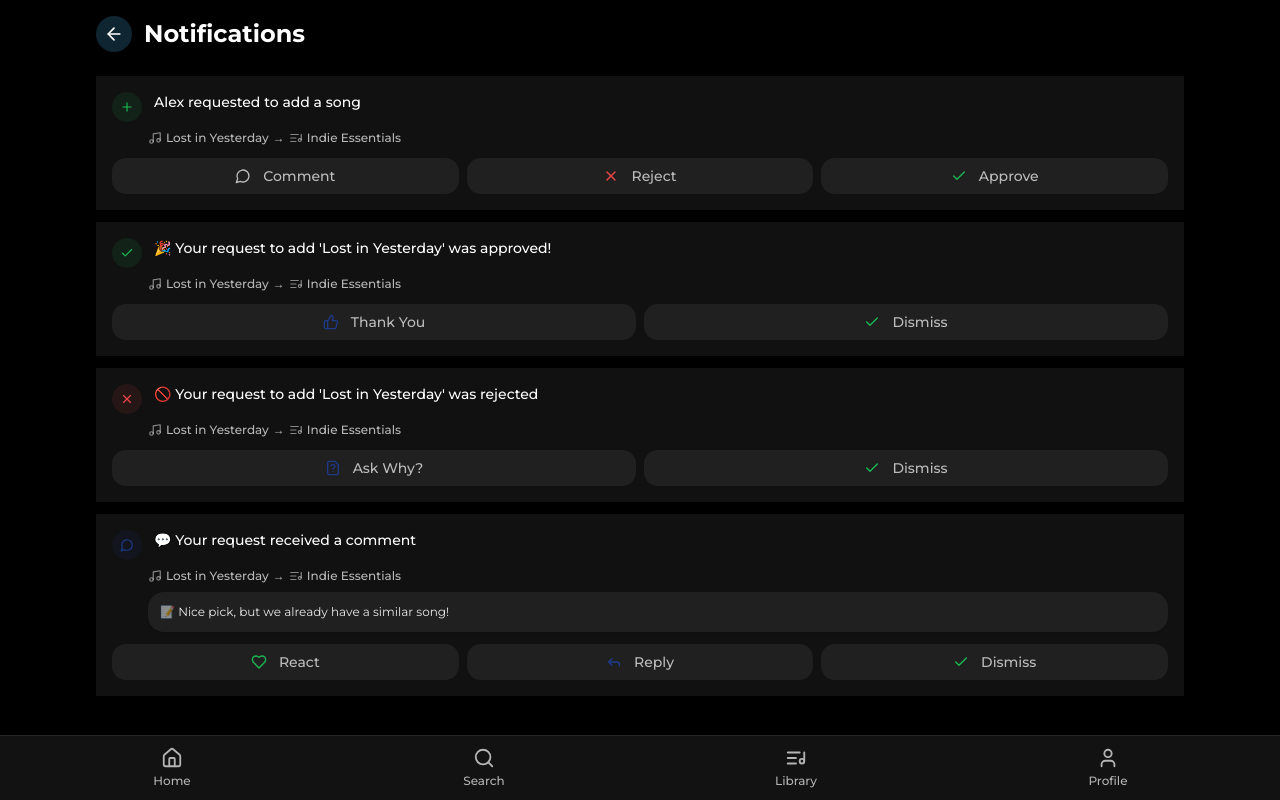
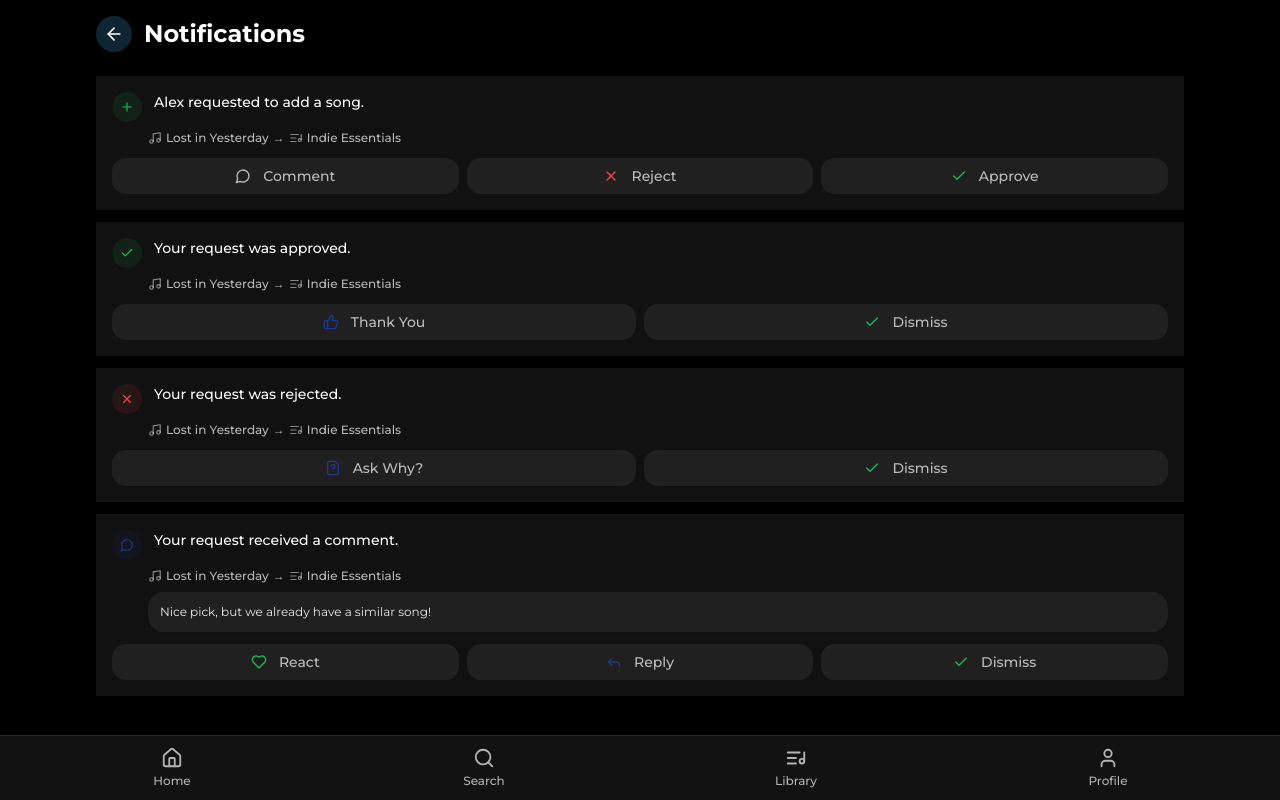
Before and after one commit to junaiddodhia/vibeflow, a React (Vite) app: page /notifications in a window 1280 px wide. Built offline with nearby package versions, Linux system fonts and the light colour scheme.

Commit message:
Update notification messages
- Removed emojis from notification messages.
- Updated notification titles to use full sentences.

```diff
--- a/src/components/ui/NotificationCard.tsx
+++ b/src/components/ui/NotificationCard.tsx
@@ -1,3 +1,4 @@
+
 import React, { useState } from 'react';
 import { MessageCircle, Plus, Check, X, Music, ListMusic, Heart, Reply, ThumbsUp, FileQuestion } from 'lucide-react';
 import { cn } from '@/lib/utils';
@@ -56,7 +57,7 @@ const NotificationCard: React.FC<NotificationCardProps> = ({
       case 'request':
         return {
           icon: Plus,
-          title: `${username} requested to add a song`,
+          title: `${username} requested to add a song.`,
           iconColor: 'text-spotify-green',
           bgColor: 'bg-spotify-green/10',
           emoji: ''
@@ -64,26 +65,26 @@ const NotificationCard: React.FC<NotificationCardProps> = ({
       case 'approval':
         return {
           icon: Check,
-          title: `Your request to add '${songTitle}' was approved!`,
+          title: `Your request was approved.`,
           iconColor: 'text-spotify-green',
           bgColor: 'bg-spotify-green/10',
-          emoji: '🎉'
+          emoji: ''
         };
       case 'rejection':
         return {
           icon: X,
-          title: `Your request to add '${songTitle}' was rejected`,
+          title: `Your request was rejected.`,
           iconColor: 'text-destructive',
           bgColor: 'bg-destructive/10',
-          emoji: '🚫'
+          emoji: ''
         };
       case 'comment':
         return {
           icon: MessageCircle,
-          title: `Your request received a comment`,
+          title: `Your request received a comment.`,
           iconColor: 'text-spotify-blue',
           bgColor: 'bg-spotify-blue/10',
-          emoji: '💬'
+          emoji: ''
         };
     }
   };
@@ -322,7 +323,7 @@ const NotificationCard: React.FC<NotificationCardProps> = ({
 
         <div className="flex-1 min-w-0">
           <p className="text-sm font-medium text-white truncate">
-            {config.emoji} {config.title}
+            {config.title}
           </p>
         </div>
       </div>
@@ -339,7 +340,7 @@ const NotificationCard: React.FC<NotificationCardProps> = ({
         <div className="mt-2 ml-9">
           <Card className="bg-[#202020] border-0 p-3">
             <p className="text-xs text-white/90">
-              <span className="text-white/50">📝</span> {message}
+              <span className="text-white/50"></span> {message}
             </p>
           </Card>
         </div>
```
